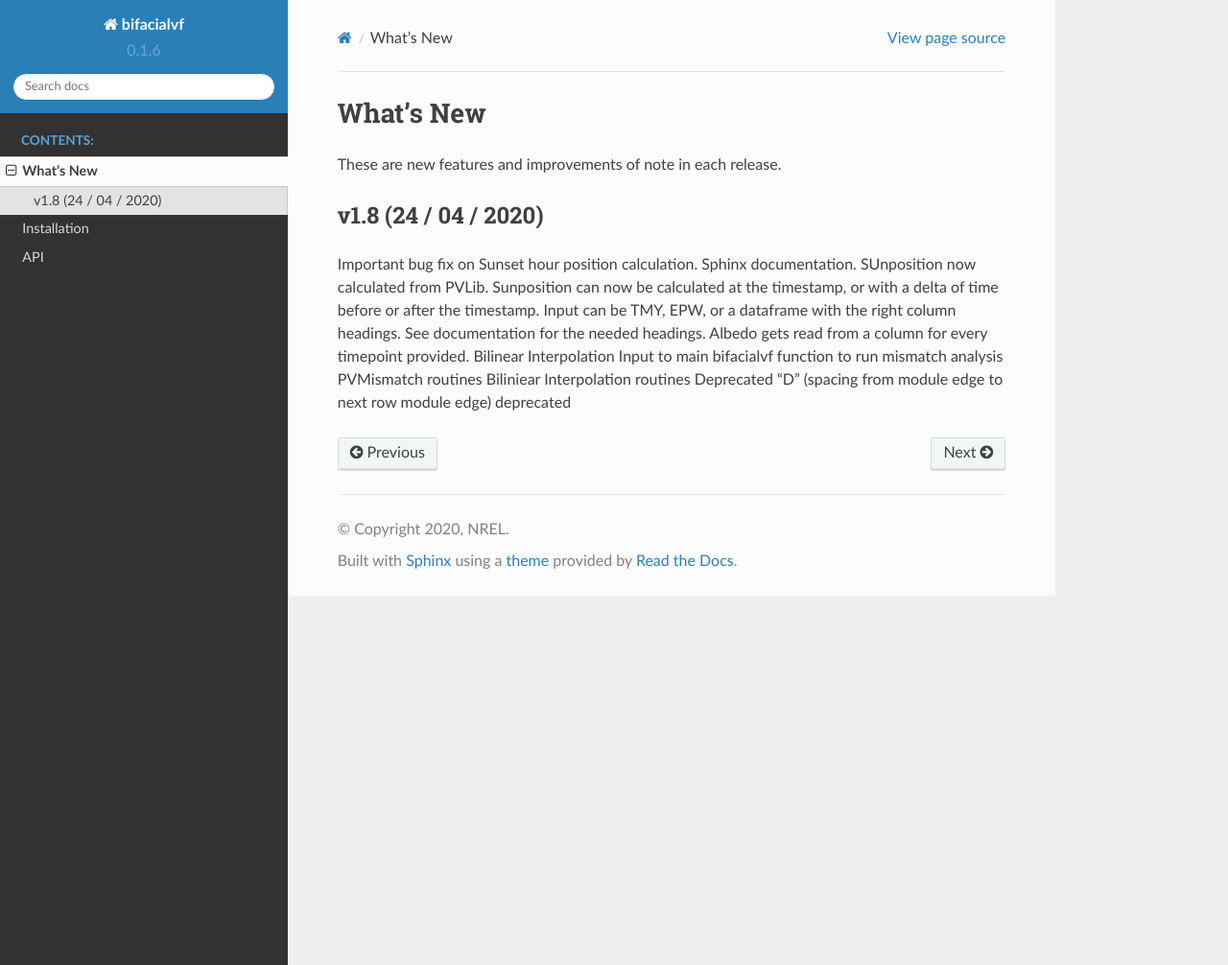
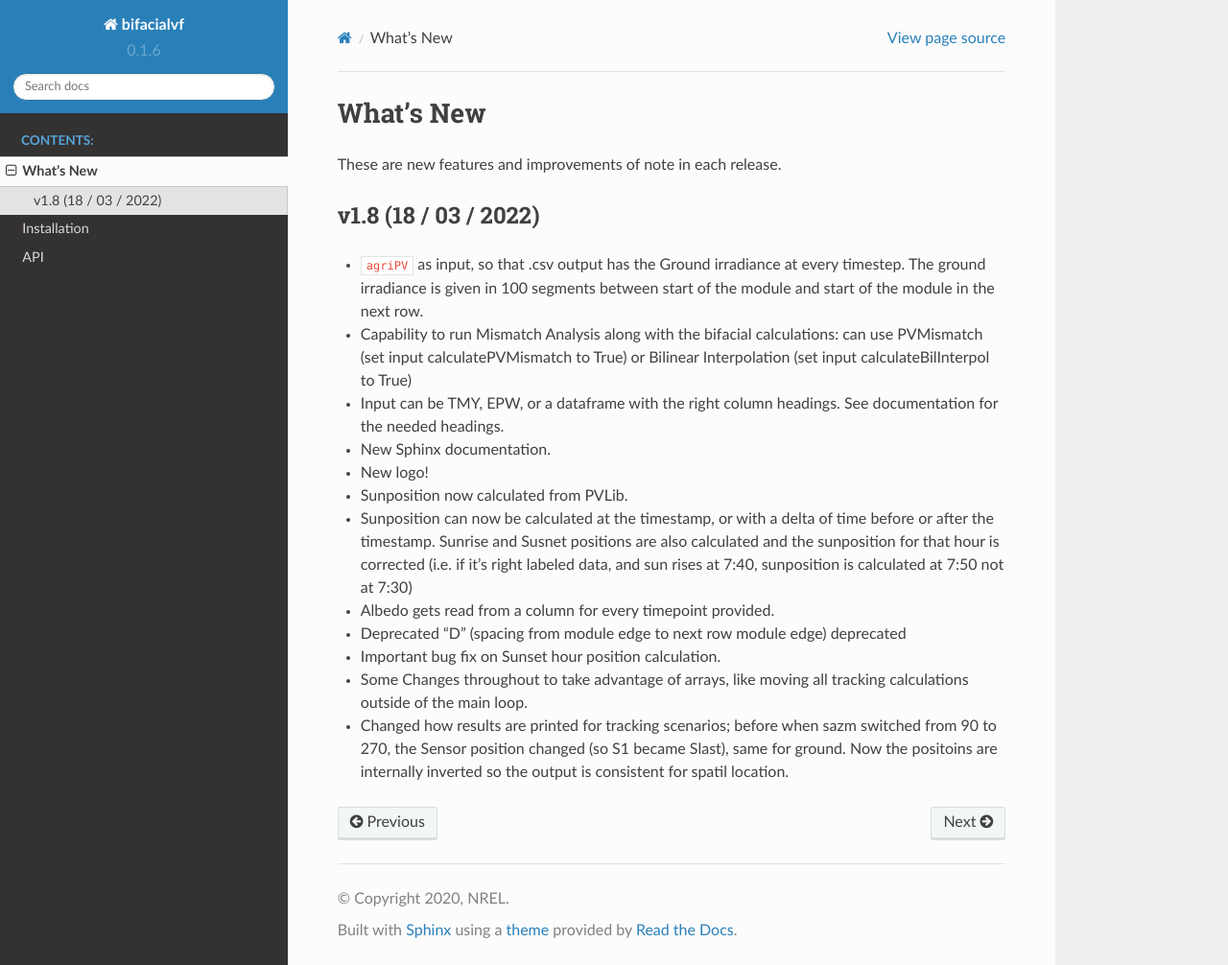
Before and after one commit to NREL/bifacialvf, a Sphinx documentation site: the page built from docs/sphinx/source/whatsnew.rst, in a window 1280 px wide and 1006 px high. Shown: the whole window at 96% size. Built offline with Sphinx 7.4.7 and the Read the Docs theme 2.0.0, drawn with Linux system fonts in a browser that asks for light colours.

Commit message:
update v1.8.rst

```diff
--- a/docs/sphinx/source/whatsnew/v1.8.rst
+++ b/docs/sphinx/source/whatsnew/v1.8.rst
@@ -1,16 +1,17 @@
 .. _whatsnew_0108:
 
-v1.8 (24 / 04 / 2020)
+v1.8 (18 / 03 / 2022)
 =====================
 
-Important bug fix on Sunset hour position calculation.
-Sphinx documentation.
-SUnposition now calculated from PVLib.
-Sunposition can now be calculated at the timestamp, or with a delta of time before or after the timestamp.
-Input can be TMY, EPW, or a dataframe with the right column headings. See documentation for the needed headings.
-Albedo gets read from a column for every timepoint provided.
-Bilinear Interpolation
-Input to main bifacialvf function to run mismatch analysis
-PVMismatch routines
-Biliniear Interpolation routines
-Deprecated "D" (spacing from module edge to next row module edge) deprecated
+* ``agriPV`` as input, so that .csv output has the Ground irradiance at every timestep. The ground irradiance is given in 100 segments between start of the module and start of the module in the next row.
+* Capability to run Mismatch Analysis along with the bifacial calculations: can use PVMismatch (set input calculatePVMismatch to True) or Bilinear Interpolation (set input calculateBilInterpol to True)
+* Input can be TMY, EPW, or a dataframe with the right column headings. See documentation for the needed headings.
+* New Sphinx documentation.
+* New logo!
+* Sunposition now calculated from PVLib.
+* Sunposition can now be calculated at the timestamp, or with a delta of time before or after the timestamp. Sunrise and Susnet positions are also calculated and the sunposition for that hour is corrected (i.e. if it's right labeled data, and sun rises at 7:40, sunposition is calculated at 7:50 not at 7:30)
+* Albedo gets read from a column for every timepoint provided.
+* Deprecated "D" (spacing from module edge to next row module edge) deprecated
+* Important bug fix on Sunset hour position calculation.
+* Some Changes throughout to take advantage of arrays, like moving all tracking calculations outside of the main loop.
+* Changed how results are printed for tracking scenarios; before when sazm switched from 90 to 270, the Sensor position changed (so S1 became Slast), same for ground. Now the positoins are internally inverted so the output is consistent for spatil location.
```
